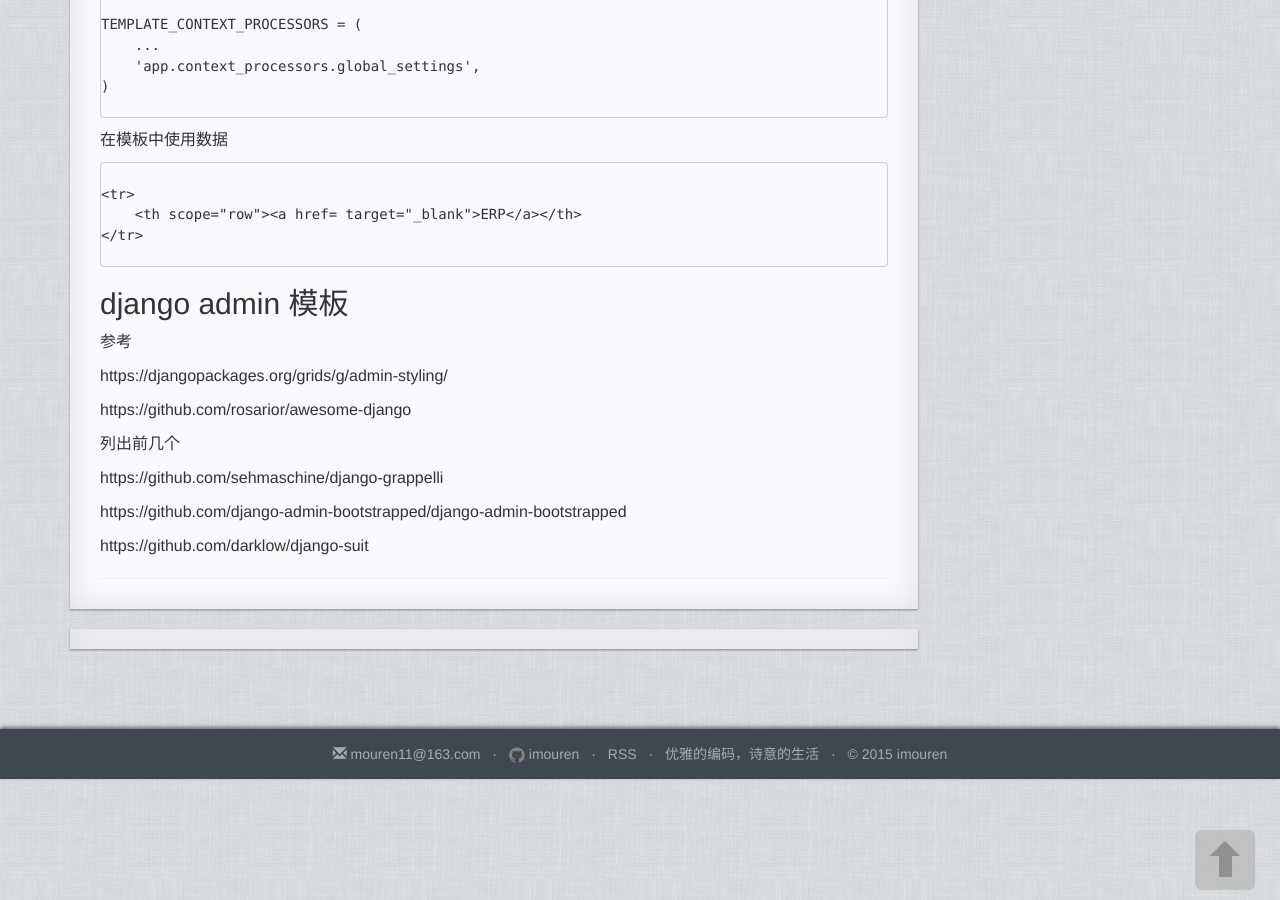
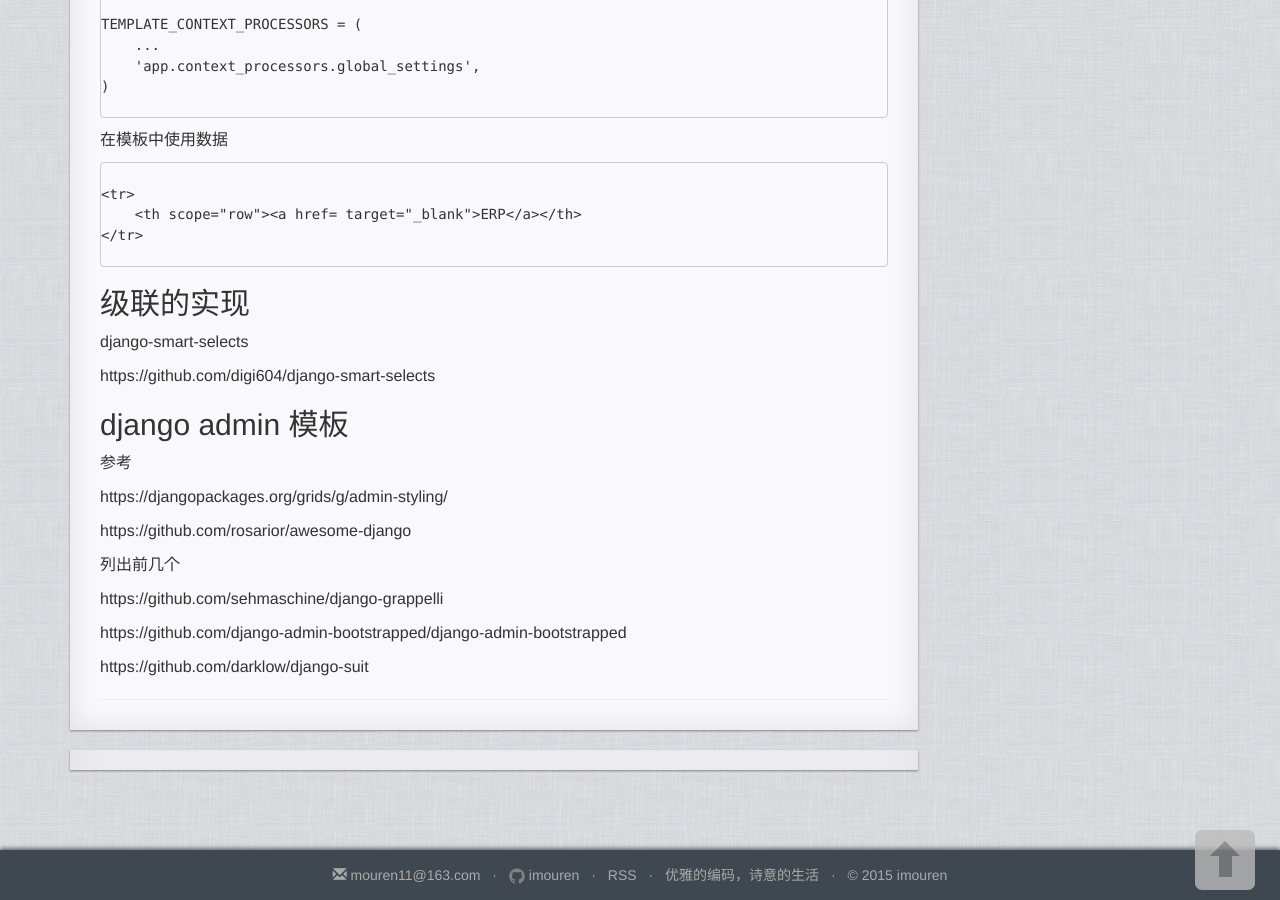
Before and after one commit to imouren/imouren.github.io, a Jekyll site: the page built from _posts/2016-07-14-django_admin.md, in a window 1280 px wide and 900 px high, scrolled down 6066 px. Built offline with Jekyll 4.4.1, drawn with Linux system fonts in a browser that asks for light colours; nearby versions of some CDN libraries; comment, search, counter and statistics services are not loaded; a style sheet for code colours, icons or effects is not loaded.

Commit message:
add more

````diff
--- a/_posts/2016-07-14-django_admin.md
+++ b/_posts/2016-07-14-django_admin.md
@@ -332,6 +332,12 @@ TEMPLATE_CONTEXT_PROCESSORS = (
 
 ```
 
+## 级联的实现
+
+django-smart-selects
+
+https://github.com/digi604/django-smart-selects
+
 ## django admin 模板
 
 参考
````
